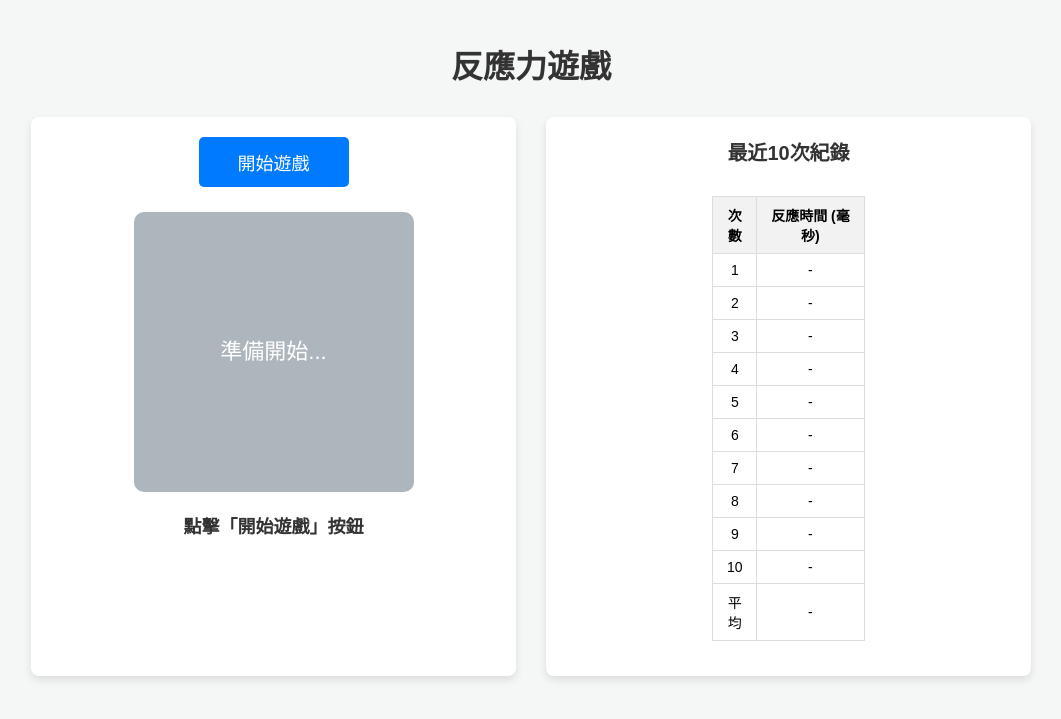
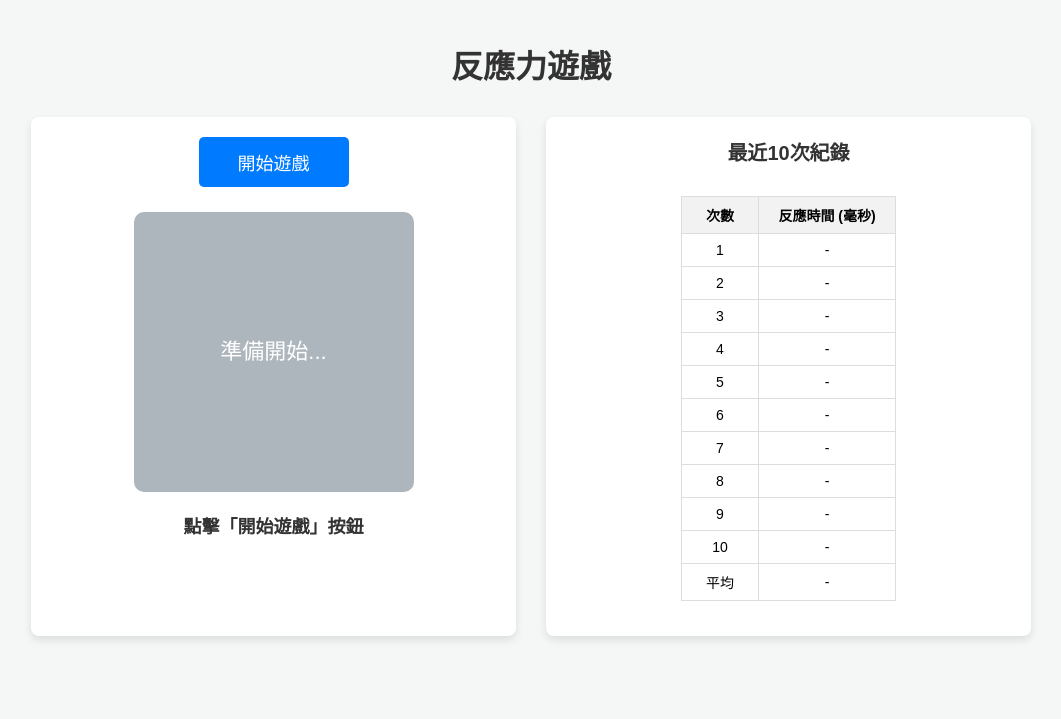
Before and after one commit to Kaimin018/ClickFast, a Django app: page / in a window 1280 px wide. Shown: the top 719 px of the page, without its empty margins (109-1170 px from the left). Run offline with Django 5.2, Linux system fonts and the light colour scheme.

Commit message:
Enhance table layout in home.html; adjust min-width for table columns and update scheduled wait display text for clarity.

```diff
--- a/game/templates/game/home.html
+++ b/game/templates/game/home.html
@@ -13,6 +13,16 @@
       padding: 20px;
       box-sizing: border-box;
       background-color: #f4f7f6;
+    }
+
+    table th:nth-child(1),
+    table td:nth-child(1) {
+      min-width: 60px;
+    }
+
+    table th:nth-child(2),
+    table td:nth-child(2) {
+      min-width: 120px;
     }
 
     h1 {
@@ -211,12 +221,10 @@
         controlButton.textContent = gameHasStartedOnce ? UI_TEXTS.BUTTON_RESTART : UI_TEXTS.BUTTON_START;
 
 
-        if (currentState === GAME_STATE.WAITING) {
-            scheduledWaitDisplay.textContent = `變綠等待: ${(currentScheduledWaitTime / 1000).toFixed(2)} 秒`;
+        if (currentState === GAME_STATE.SHOW_RESULT) {
+            scheduledWaitDisplay.textContent = `本次變綠等待時間: ${(currentScheduledWaitTime / 1000).toFixed(2)} 秒`;
             scheduledWaitDisplay.style.display = 'block';
         } else if (currentState === GAME_STATE.READY) {
-            scheduledWaitDisplay.textContent = '已變綠!';
-            scheduledWaitDisplay.style.display = 'block';
             controlButton.disabled = true; // Disable restart button when box is green
             gameBox.style.cursor = 'pointer'; // Make gameBox clickable
         }
```
